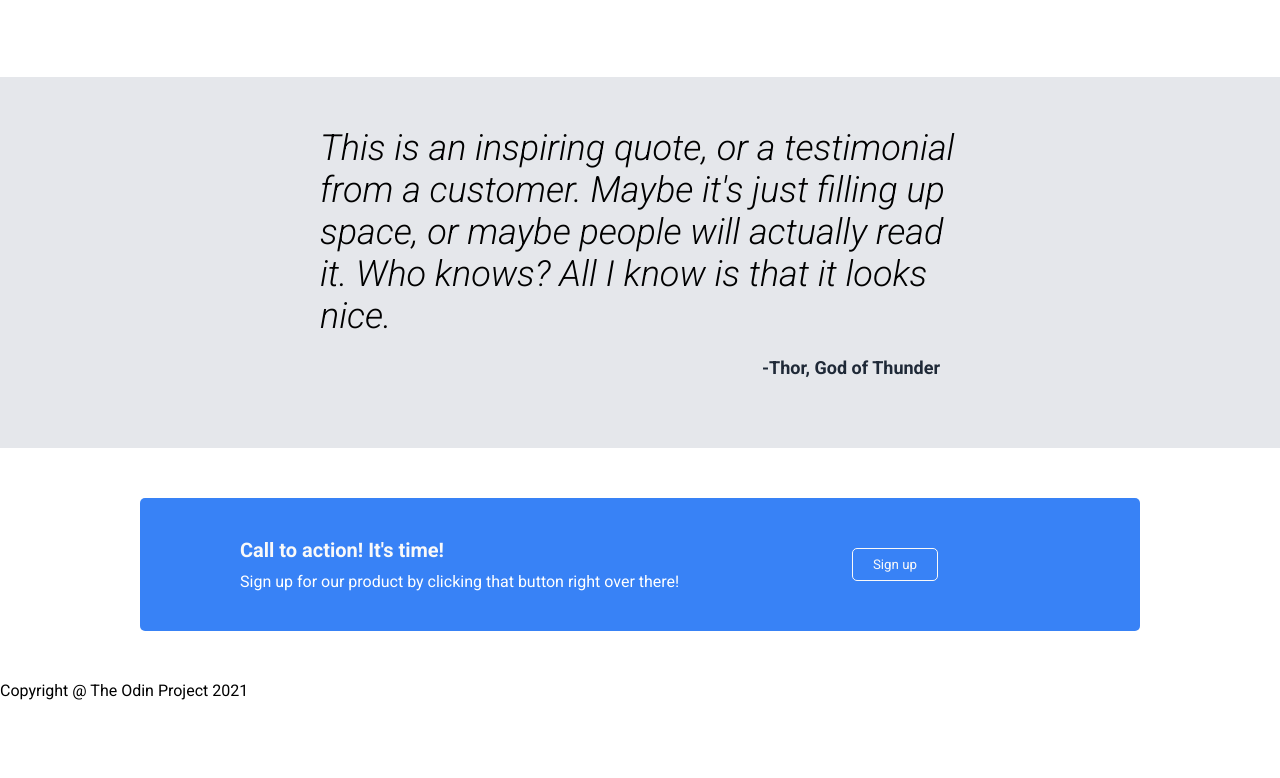
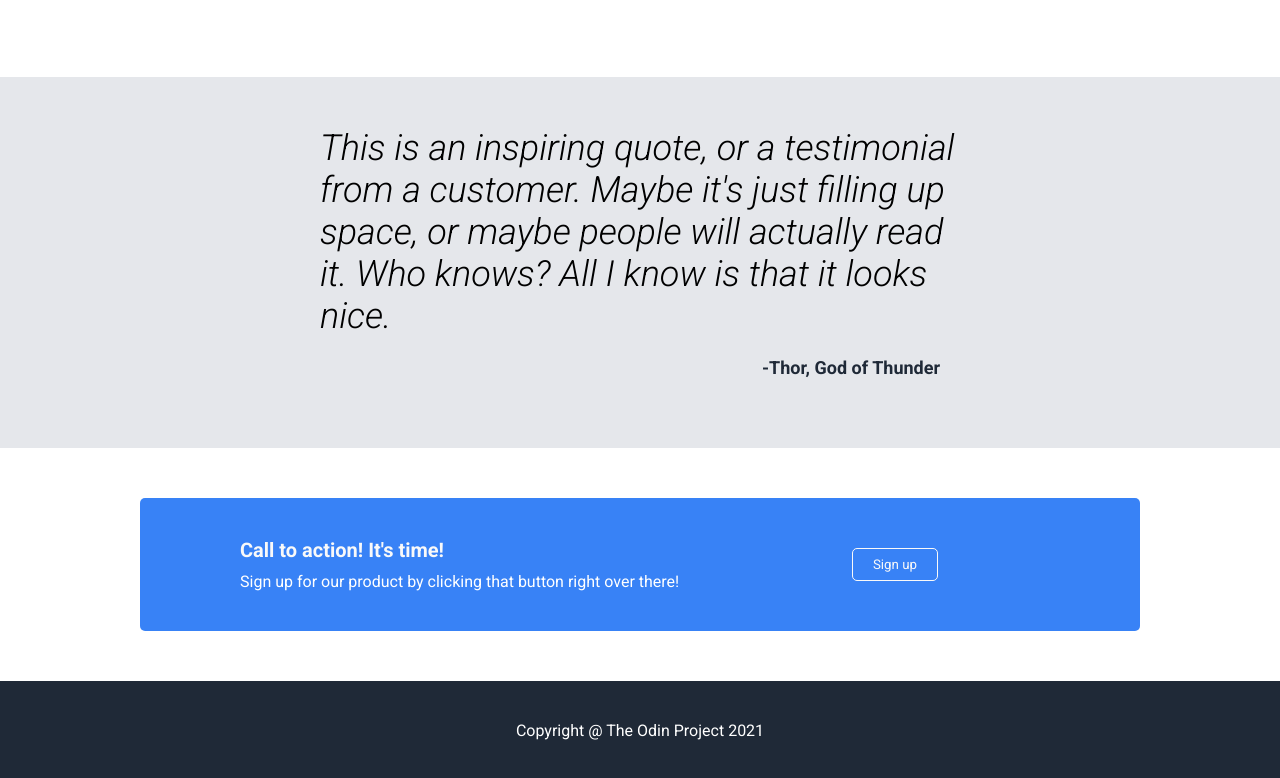
Before and after one commit to cheuyin/odin-landing-page, a plain HTML site: page index.html in a window 1280 px wide. Shown: the part 740-1518 px from the top of the page. Before the commit the page ends 1440 px from the top, so only its background shows below. Drawn offline with Linux system fonts and the light colour scheme.

Commit message:
Complete CSS for footer

```diff
--- a/styles.css
+++ b/styles.css
@@ -211,3 +211,15 @@ a, a:hover, a:visited, a:active {
     border: 1px solid #f9f9f9;
     border-radius: 5px;
 }
+
+/* FOOTER */
+.footer {
+    display: flex;
+    justify-content: center;
+    background-color: #1F2937;
+    padding: 40px 0px;
+}
+
+.footer .copyright {
+    color: white;
+}
```
